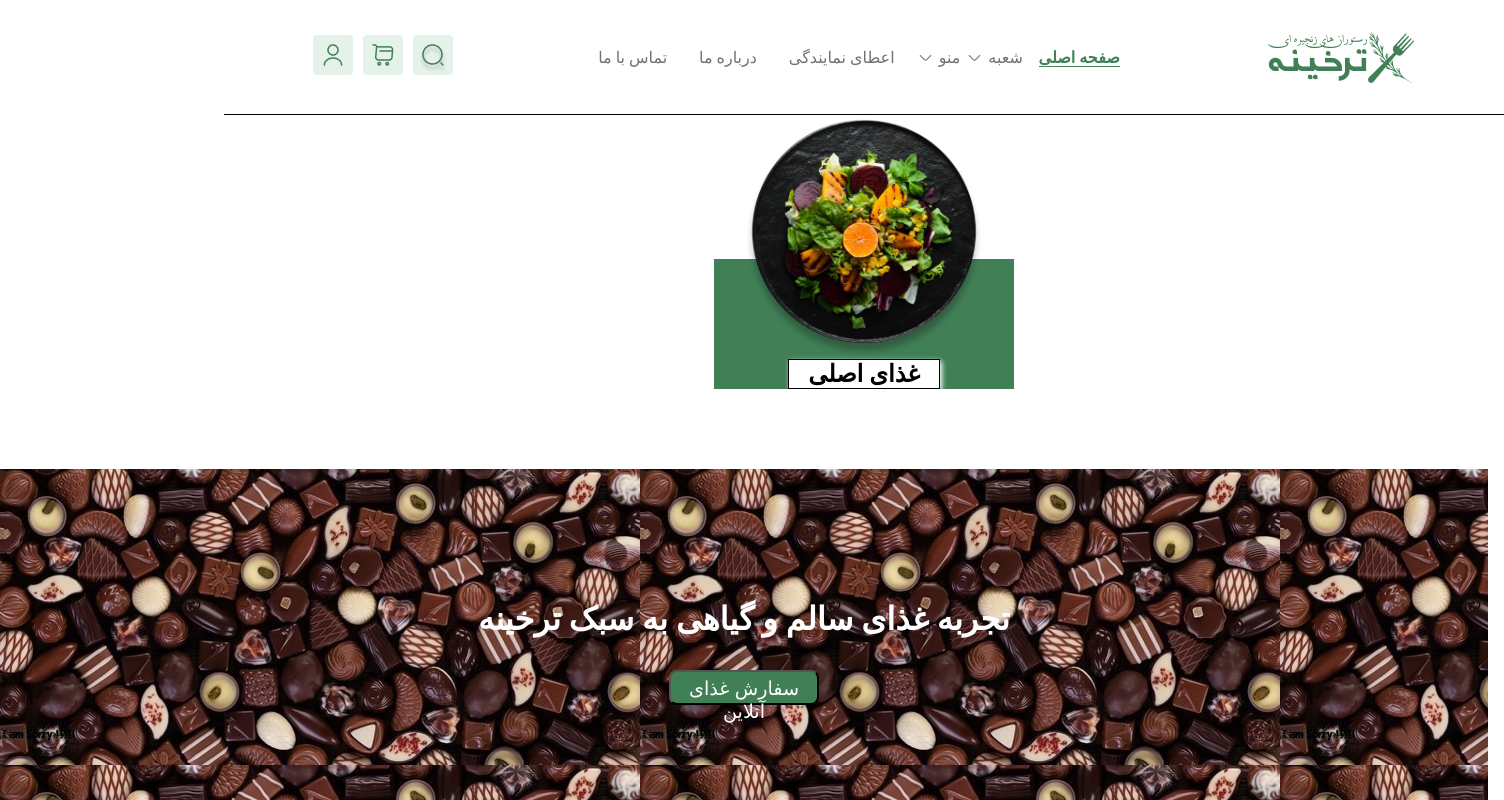
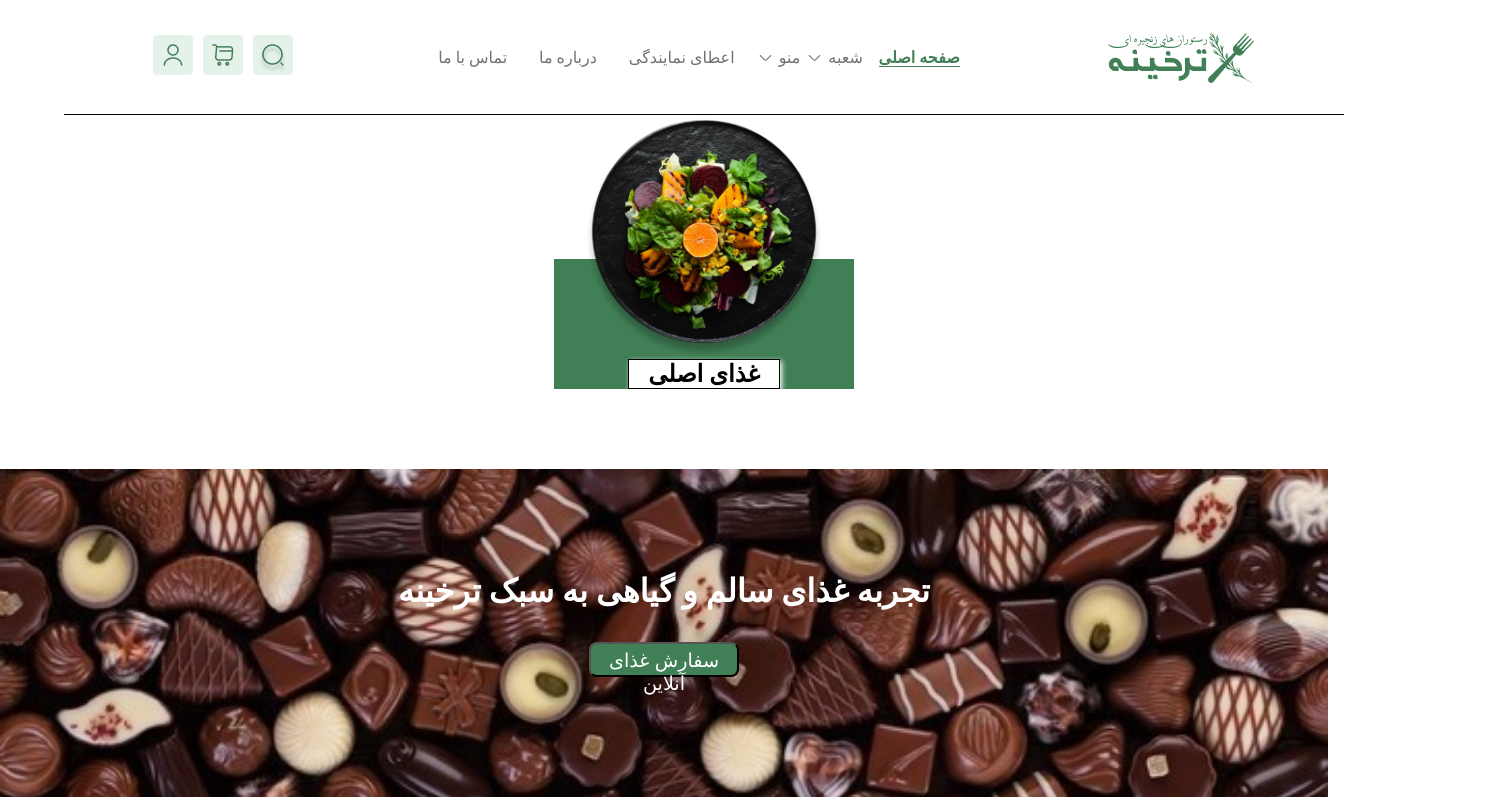
Before and after one commit to iman-skandari/figmaPR, a React (Vite) app: page / in a window 1280 px wide. Shown: the top 800 px of the page, 1504 px wide, since content can reach past the window. Built offline with nearby package versions, Linux system fonts and the light colour scheme.

Commit message:
add component welcomeMenu

```diff
--- a/src/components/welcomMenu/WelcomMenu.css
+++ b/src/components/welcomMenu/WelcomMenu.css
@@ -1,6 +1,6 @@
 .welcome{
-    width: 1440px;
-    height: 336px;
+    width:100%;
+    height: 280px;
     background-image: url(../../assets/backi.jpg);
     display: flex;
     flex-direction: column;
@@ -9,6 +9,11 @@
     gap: 2rem;
     padding: 1.5rem;
     margin: 1rem;
+    background-size: cover;
+    background-repeat: no-repeat;
+    object-fit: fill;
+
+
 }
 .welcomeH h1{
     color: white;
@@ -25,3 +30,20 @@
     font-size: larger;
     cursor: pointer;
 }
+/* .mySwiper h1{color: white;
+min-width: 500px;
+
+} */
+
+
+/* .mySwiper1 button{
+    cursor: pointer;
+    background-color: #417F56;
+} */
+/* .mySwiper2{
+    display: flex;
+    flex-direction: column;
+    justify-content: center;
+    align-items: center;
+    background-image: url(../../assets/png-transparent-green-leaf-frame-wood-background-green-leaves-frame-board.png);
+} */
```
Also changed, not shown: src/components/welcomMenu/index.jsx (+34 -2 lines), src/assets/backi.jpg.
